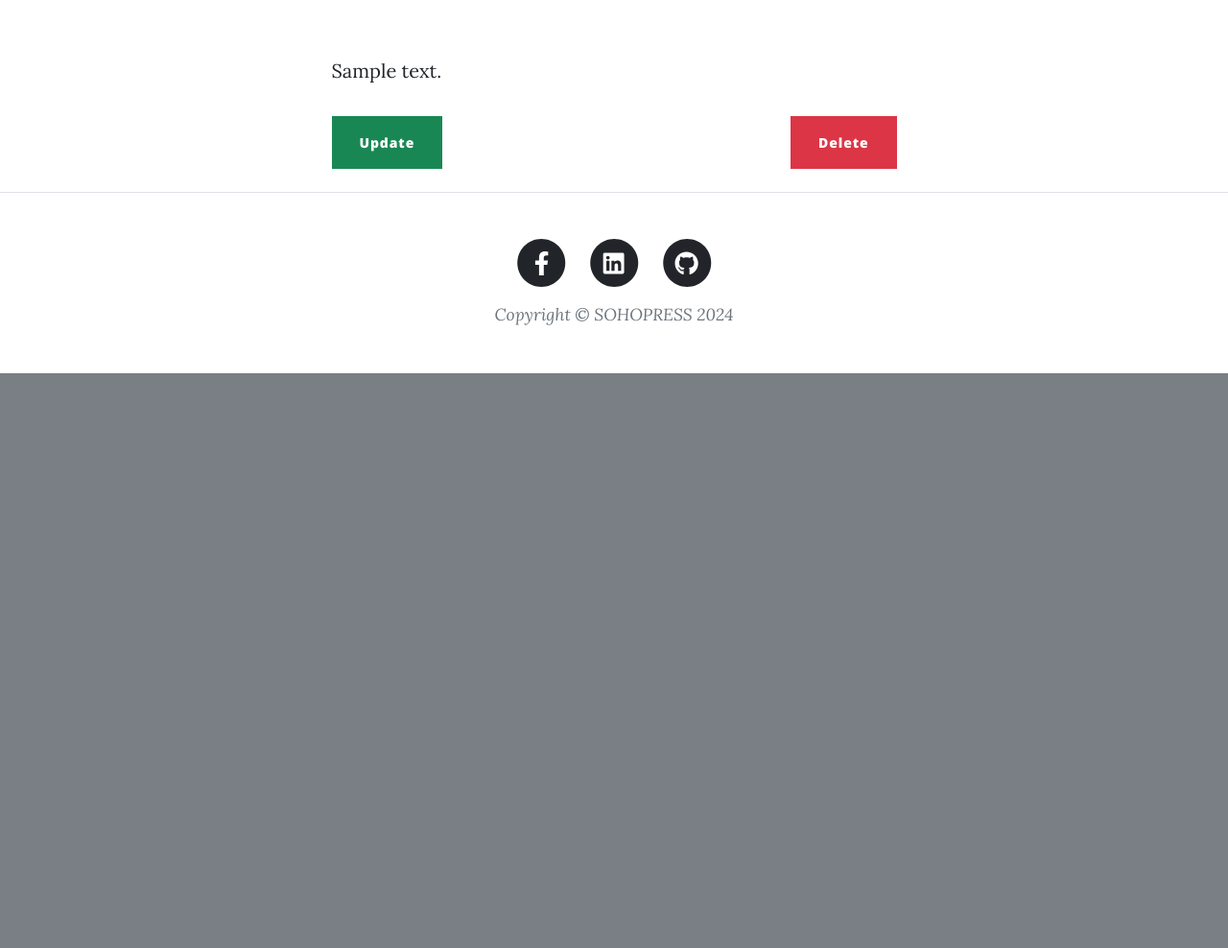
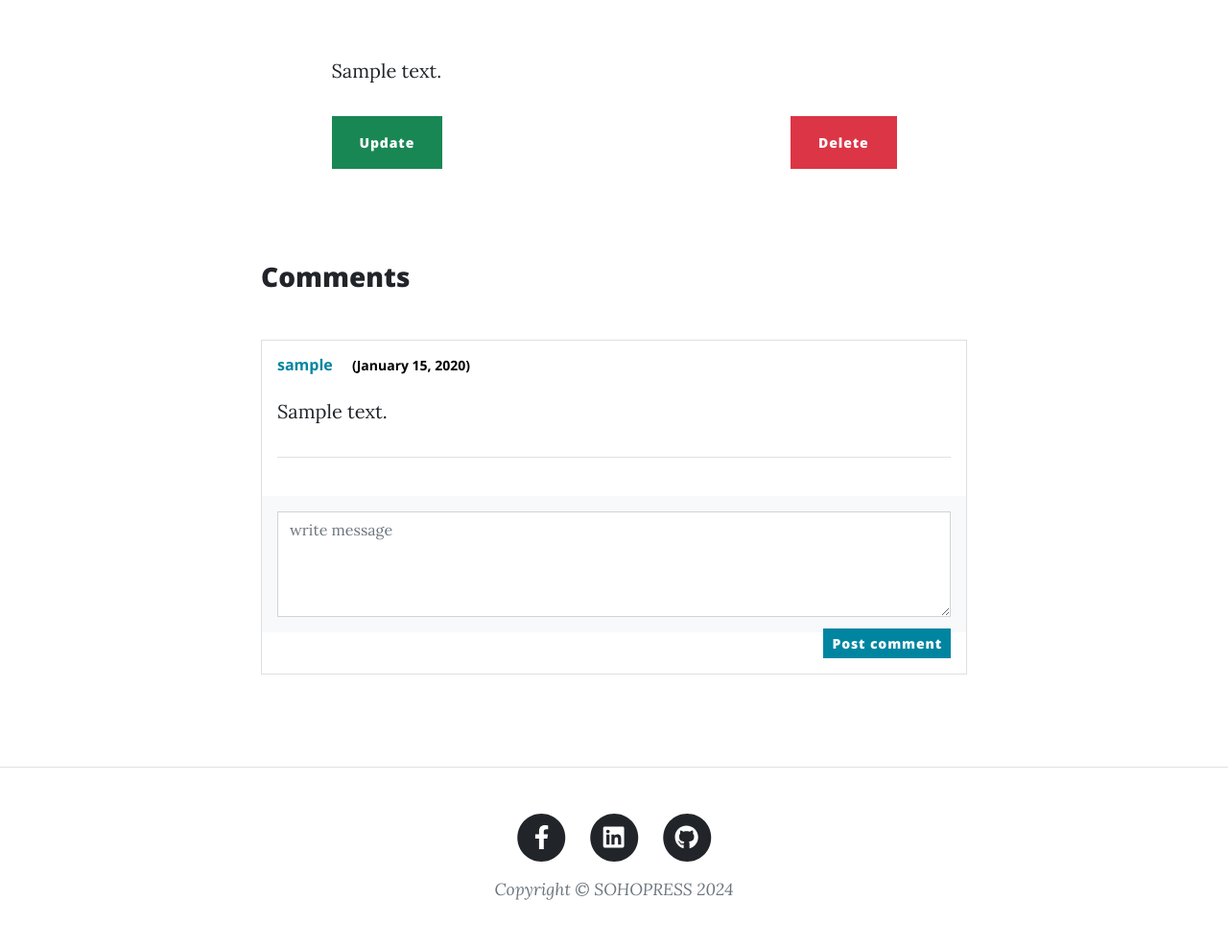
Before and after one commit to Rafiqul-jakir/SOHOPRESS-The-Easy-CMS, a PHP site: page /SOHOPRESS/posts/post.php?post_id=1 in a window 1280 px wide. Shown: the part 587-1575 px from the top of the page at 96% size. Before the commit the page ends 976 px from the top, so only its background shows below. Run offline with PHP 8.4, Linux system fonts and the light colour scheme; the visitor is signed in with stand-in values (Sample User, id 1); tables that the repository leaves empty or names only in its code hold one stand-in row (values such as "Sample post"); grey boxes marked "Sample" are stand-in pictures; data that the repository does not hold is empty; some libraries are stand-ins or nearby versions.

Commit message:
comment system in post

```diff
--- a/posts/post.php
+++ b/posts/post.php
@@ -5,6 +5,7 @@
 
 <?php
     $post_id = $_GET['post_id'];
+
     $post_query = $conn->query("SELECT * FROM posts WHERE ID = '$post_id'");
     $post_query -> execute();
     $single_post = $post_query->fetch(PDO::FETCH_OBJ);
@@ -12,6 +13,20 @@
     if($post_query->rowCount() == 0){
         header("location: ".APPURL."/404.php");
         exit;
+    }
+
+    $cmt_query = $conn->query("SELECT * FROM comments WHERE post_id = '$post_id'");
+    $cmt_query->execute();
+    $all_cmt = $cmt_query->fetchAll(PDO::FETCH_OBJ);
+    if(isset($_POST['submit']) && isset($_GET['post_id'])){
+        $post_id = $_GET['post_id'];
+        $insert_cmt = $conn->prepare("INSERT INTO comments(comment, post_id, user_name) VALUES(:comment, :post_id, :user_name)");
+        $insert_cmt->execute([
+            ":comment" => $_POST['comment'],
+            ":post_id" => $post_id,
+            ":user_name" =>$_SESSION['user_name'],
+        ]);
+        header("location: http://localhost/SOHOPRESS/posts/post.php?post_id=".$post_id ."");
     }
 
 ?>
@@ -49,13 +64,72 @@
                             &middot; Images by
                             <a href="https://www.flickr.com/photos/nasacommons/">NASA on The Commons</a>
                         </p> -->
-                        <?php if($single_post->user_name == $_SESSION['user_name']): ?>
-                            <a href="<?php echo APPURL;?>/posts/delete-post.php?post_id=<?php echo $single_post->ID ?>" class="btn btn-danger text-center float-end">Delete</a>
-                            <a href="<?php echo APPURL;?>/posts/update.php?update_id=<?php echo $single_post->ID ?>" class="btn btn-success text-center ">Update</a>
+                        <?php if(isset($_SESSION['user_name'])): ?>
+                            <?php if($single_post->user_name == $_SESSION['user_name']): ?>
+                                <a href="<?php echo APPURL;?>/posts/delete-post.php?post_id=<?php echo $single_post->ID ?>" class="btn btn-danger text-center float-end">Delete</a>
+                                <a href="<?php echo APPURL;?>/posts/update.php?update_id=<?php echo $single_post->ID ?>" class="btn btn-success text-center ">Update</a>
+                            <?php endif; ?>
                         <?php endif; ?>
                     </div>
                 </div>
             </div>
         </article>
+
+        <!-- comment  -->
+        <section>
+          <div class="container my-5 py-5">
+            <div class="row d-flex justify-content-center">
+              <div class="col-md-12 col-lg-10 col-xl-8">
+                <h3 class="mb-5">Comments</h3>
+
+
+                <div class="card">
+                    <div class="card-body">
+                        <?php foreach($all_cmt as $all_cmt): ?>
+                            <div class="d-flex flex-start align-items-center">
+                                <?php
+                                    $input_date = $all_cmt->created_at;
+                                    $output_date = date("F j, Y", strtotime($input_date));
+                                ?>
+                                <div>
+                                    <h6 class="fw-bold text-primary">
+                                        <?php echo $all_cmt->user_name; ?>
+                                        <small class="p-3 text-black">(<?php echo $output_date ?>)</small>
+                                    </h6>
+                                </div>
+                            </div>
+                            <div>
+                                <p class="mt-3 mb-4 pb-2 pl-5">
+                                    <?php echo $all_cmt->comment; ?>
+                                </p>
+                                <hr class="my-4" />
+                            </div>
+                        <?php endforeach; ?>
+                    </div>
+
+                  <?php if(isset($_SESSION['user_name'])): ?>
+                    <form method="POST" action="post.php?post_id=<?php echo $single_post->ID ?>">
+
+                            <div class="card-footer py-3 border-0" style="background-color: #f8f9fa;">
+
+                                <div class="d-flex flex-start w-100">
+
+                                    <div class="form-outline w-100">
+                                        <textarea class="form-control" id="" placeholder="write message" rows="4"
+                                        name="comment"></textarea>
+
+                                    </div>
+                                </div>
+                                <div class="float-end mt-2 pt-1">
+                                    <button type="submit" name="submit" class="btn btn-primary btn-sm mb-3">Post comment</button>
+                                </div>
+                            </div>
+                        </form>
+                    <?php endif; ?>
+                </div>
+              </div>
+            </div>
+          </div>
+        </section>
         <!-- Footer-->
         <?php  include "../includes/footer.php"; ?>
```
